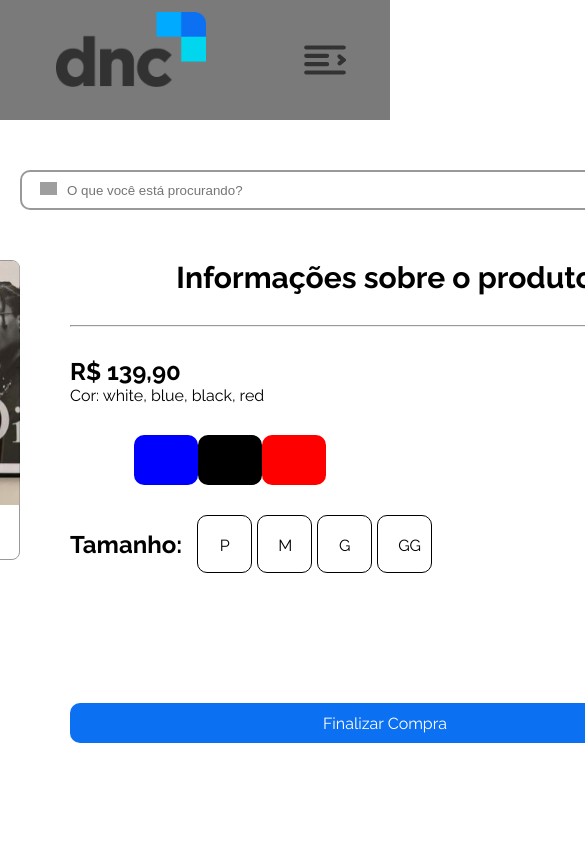
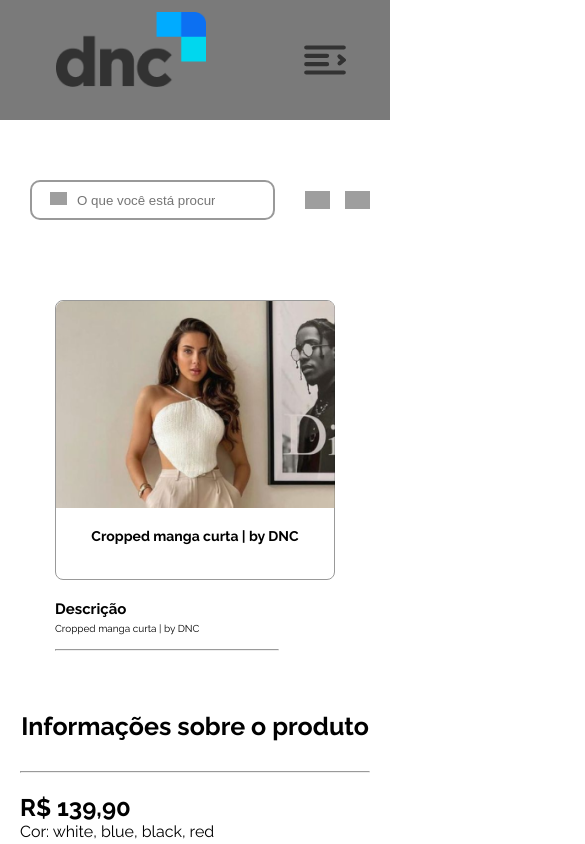
Before and after one commit to Gguife/E-commerce-DNC, a React (Vite) app: page /products/1 in a window 390 px wide. Shown: the top 844 px of the page, 585 px wide, since content can reach past the window. Built offline with nearby package versions, Linux system fonts and the light colour scheme; grey boxes are pictures that could not be loaded.

Commit message:
Reponsive pages

```diff
--- a/src/components/productCard/ProductCard.scss
+++ b/src/components/productCard/ProductCard.scss
@@ -36,3 +36,13 @@
     }
   }
 }
+
+@media (max-width: 362px){
+  .card{
+    width: 280px;
+    height: 300px;
+    img{
+      width: 279px;
+    }
+  }
+}
--- a/src/components/productDetail/ProductDetail.jsx
+++ b/src/components/productDetail/ProductDetail.jsx
@@ -52,20 +52,7 @@
           <div className="detail-size">
             <h1>Tamanho:</h1>
             {data.sizes.map((size) => (
-              <span
-                style={{
-                  width: "55px",
-                  height: "58px",
-                  borderRadius: "10px",
-                  border: "1px solid black",
-                  padding: "20px",
-                  textTransform: "uppercase",
-                  textAlign: "center",
-                  cursor: 'pointer',
-                }}
-              >
-                {size}
-              </span>
+              <span className='detail-card-size'>{size}</span>
             ))}
           </div>
           <div className="button-link">
--- a/src/components/productDetail/ProductDetail.scss
+++ b/src/components/productDetail/ProductDetail.scss
@@ -32,13 +32,14 @@
     flex-direction: column;
 
     .detail-title{
+      width: 600px;
       h1{
         font-size: 30px;
         text-align: center;
         margin-bottom: 30px;
       }
       hr{
-        width: 630px;
+        width: 100%;
       }
     }
     .detail-product-info{
@@ -55,9 +56,22 @@
       h1{
         margin-right: 10px;
       }
+      .detail-card-size{
+        display: flex;
+        align-items: center;
+        justify-content: center;
+        width: 55px;
+        height: 58px;
+        border-radius: 10px;
+        border: 1px solid black;
+        padding: 20px;
+        text-transform: uppercase;
+        cursor: pointer;
+      }
     }
     .button-link{
       margin-top: 130px;
+      margin-bottom: 20px;
       display: flex;
       a{
         display: flex;
@@ -77,3 +91,124 @@
     }
   }
 }
+
+@media (max-width: 1010px){
+  .product-detail{
+    .detail-right{
+      .detail-title{
+        width: 400px;
+
+      h1{
+        font-size: 25px;
+      }
+      }
+    }
+  }
+}
+
+@media (max-width: 800px){
+  .product-detail{
+    flex-direction: column;
+    align-items: center;
+
+    .detail-left{
+      flex-direction: row;
+      gap: 20px;
+      padding: 20px;
+      .detail-description{
+        row-gap: 5px;
+        hr{
+          margin-top: 10px;
+        }
+      }
+    }
+    .detail-right{
+      display: flex;
+      flex-direction: column;
+      width: 100%;
+      padding: 20px;
+
+      .detail-title{
+        width: 100%;
+        hr{
+          width: 100%;
+        }
+      }
+      .detail-product-info{
+        margin-top: 20px;
+      }
+      .button-link{
+        margin-top: 50px;
+        width: 100%;
+      }
+    }
+  }
+}
+
+@media (max-width: 514px){
+  .product-detail{
+    .detail-left{
+      .detail-card{
+        max-width: 280px;
+        height: 280px;
+        img{
+          width: 279px;
+        }
+      }
+      .detail-description{
+        row-gap: 5px;
+
+        h2{
+          font-size: 15px;
+        }
+        p{
+          font-size: 10px;
+        }
+      }
+    }
+  }
+}
+
+@media (max-width: 410px){
+  .product-detail{
+    .detail-left{
+      flex-direction: column;
+      margin-bottom: -30px;
+      .detail-card{
+        max-width: 280px;
+        height: 280px;
+        img{
+          width: 279px;
+        }
+      }
+      .detail-description{
+        row-gap: 5px;
+
+        h2{
+          font-size: 15px;
+        }
+        p{
+          font-size: 10px;
+        }
+      }
+    }
+  }
+}
+
+@media (max-width: 378px){
+  .product-detail{
+    .detail-right{
+      .detail-size{
+        display: flex;
+        h1{
+          font-size: 20px;
+        }
+        .detail-card-size{
+          width: 30px;
+          height: 30px;
+          padding: 20px;
+        }
+      }
+    }
+  }
+}
--- a/src/components/search/Search.scss
+++ b/src/components/search/Search.scss
@@ -3,7 +3,8 @@
   display: flex;
   align-items: center;
   justify-content: center;
-  width: 1000px;
+  padding: 10px;
+  max-width: 1000px;
 
   .search-input{
     flex: 1;
@@ -39,3 +40,14 @@
     }
   }
 }
+
+@media (max-width: 500px){
+  .search{
+    .icons{
+      margin: 0 10px;
+      img{
+        width: 25px;
+      }
+    }
+  }
+}
--- a/src/pages/home/Home.scss
+++ b/src/pages/home/Home.scss
@@ -1,8 +1,6 @@
 @use '../../sass/varibales' as *;
 
 .home{
-  height: 100vh;
-
   .home-container{
     display: grid;
     grid-template-columns: repeat(3, 1fr);
@@ -11,3 +9,19 @@
     padding: 10px;
   }
 }
+
+@media (max-width: 1010px){
+  .home{
+    .home-container{
+      grid-template-columns: repeat(2, 1fr);
+    }
+  }
+}
+
+@media (max-width: 700px){
+  .home{
+    .home-container{
+      grid-template-columns: repeat(1, 1fr);
+    }
+  }
+}
```
